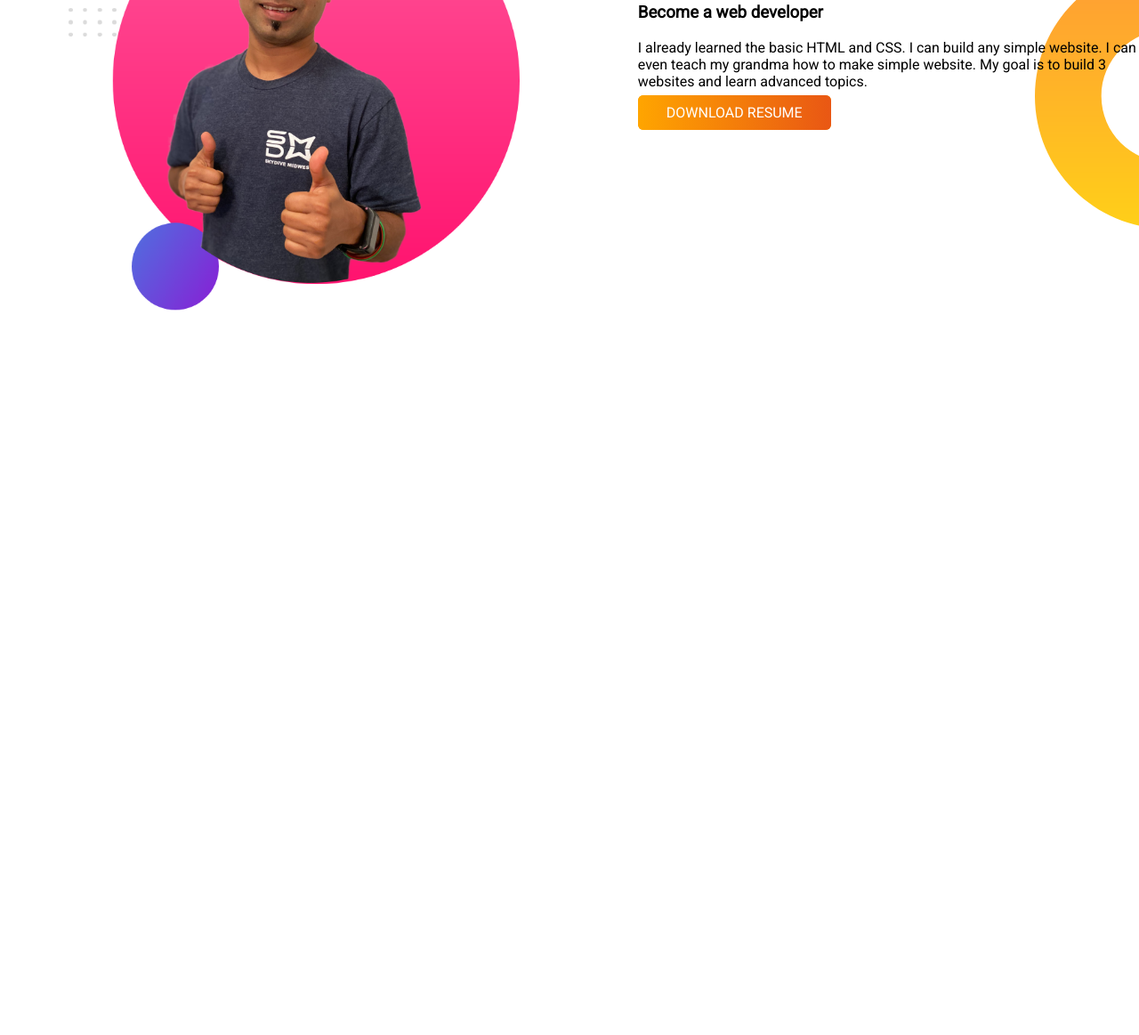
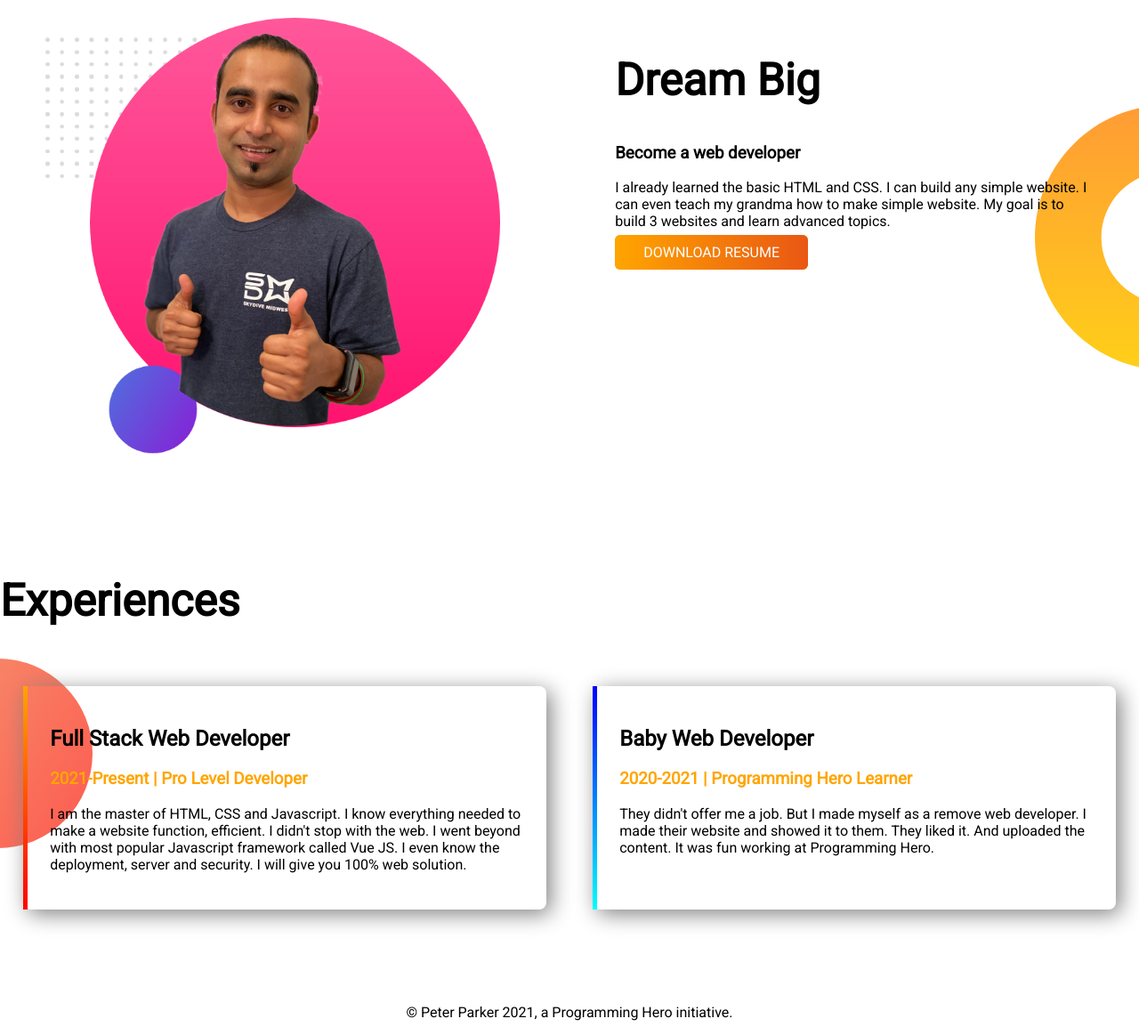
Before and after one commit to ujjaldeb/my-portfolio, a plain HTML site: page index.html in a window 1280 px wide. Shown: the part 725-1888 px from the top of the page at 89% size. Before the commit the page ends 1158 px from the top, so only its background shows below. Drawn offline with Linux system fonts and the light colour scheme.

Commit message:
experience section and footer added

```diff
--- a/index.html
+++ b/index.html
@@ -41,7 +41,31 @@
         </div>
     </section>
 
+    <section class="experience">
+        <h1>Experiences</h1>
+        <div class="flexible-container">
+            <div id="full-stack-dev" class="half-width experience-item">
+                <h2>Full Stack Web Developer</h2>
+                <h3 class="orange-color">2021-Present | Pro Level Developer</h3>
+                <p>I am the master of HTML, CSS and Javascript. I know everything needed to make a website function,
+                    efficient. I didn't stop with the web. I went beyond with most popular Javascript framework called
+                    Vue
+                    JS. I even know the deployment, server and security. I will give you 100% web solution.</p>
+            </div>
 
+            <div id="baby-web-dev" class="half-width experience-item">
+                <h2>Baby Web Developer</h2>
+                <h3 class="orange-color">2020-2021 | Programming Hero Learner</h3>
+                <p>They didn't offer me a job. But I made myself as a remove web developer. I made their website and
+                    showed
+                    it to them. They liked it. And uploaded the content. It was fun working at Programming Hero.</p>
+            </div>
+        </div>
+    </section>
+
+    <footer>
+        <p>&copy; Peter Parker 2021, a Programming Hero initiative.</p>
+    </footer>
 </body>
 
 </html>
--- a/style.css
+++ b/style.css
@@ -22,11 +22,14 @@ h1 {
 
 .half-width {
     width: 50%;
-    padding-left: 6%;
+    padding: 2%;
+    margin: 2%;
+    box-sizing: border-box;
+
 }
 
 .half-width img {
-    width: 90%;
+    width: 95%;
 }
 
 .link-button {
@@ -44,6 +47,25 @@ h1 {
     background: url('images/dream-bg.png') no-repeat right;
 }
 
-.dream-big .half{
+.experience {
+    background: url('./images/exp-bg.png') no-repeat left center;
+}
 
+.experience-item {
+    box-shadow: 5px 5px 25px gray;
+    border-radius: 8px;
 }
+
+#full-stack-dev {
+    border-left: 5px solid;
+    border-image: linear-gradient(orange, red) 1;
+}
+
+#baby-web-dev {
+    border-left: 5px solid;
+    border-image: linear-gradient(blue, cyan) 1;
+}
+
+footer p {
+    text-align: center;
+}
```
